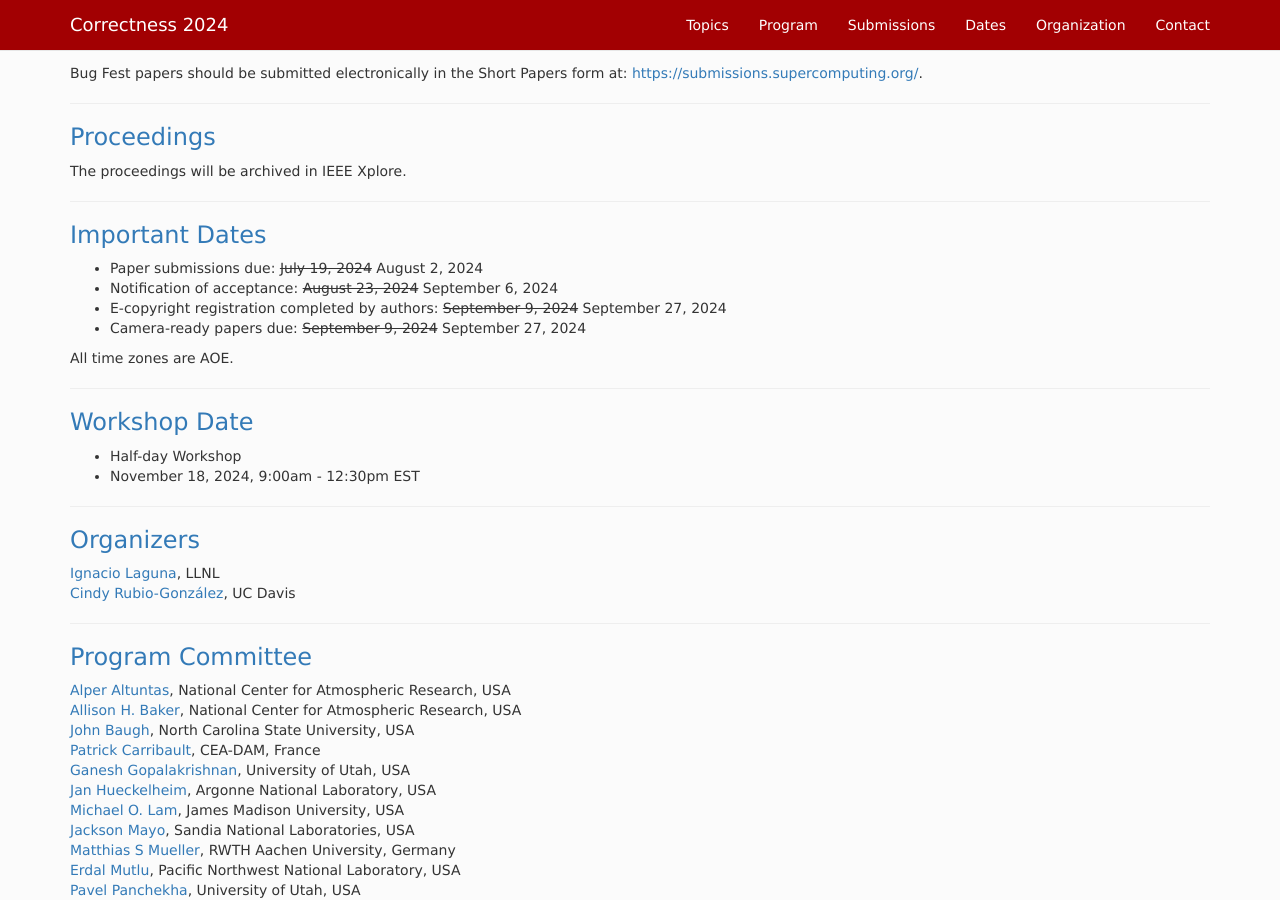
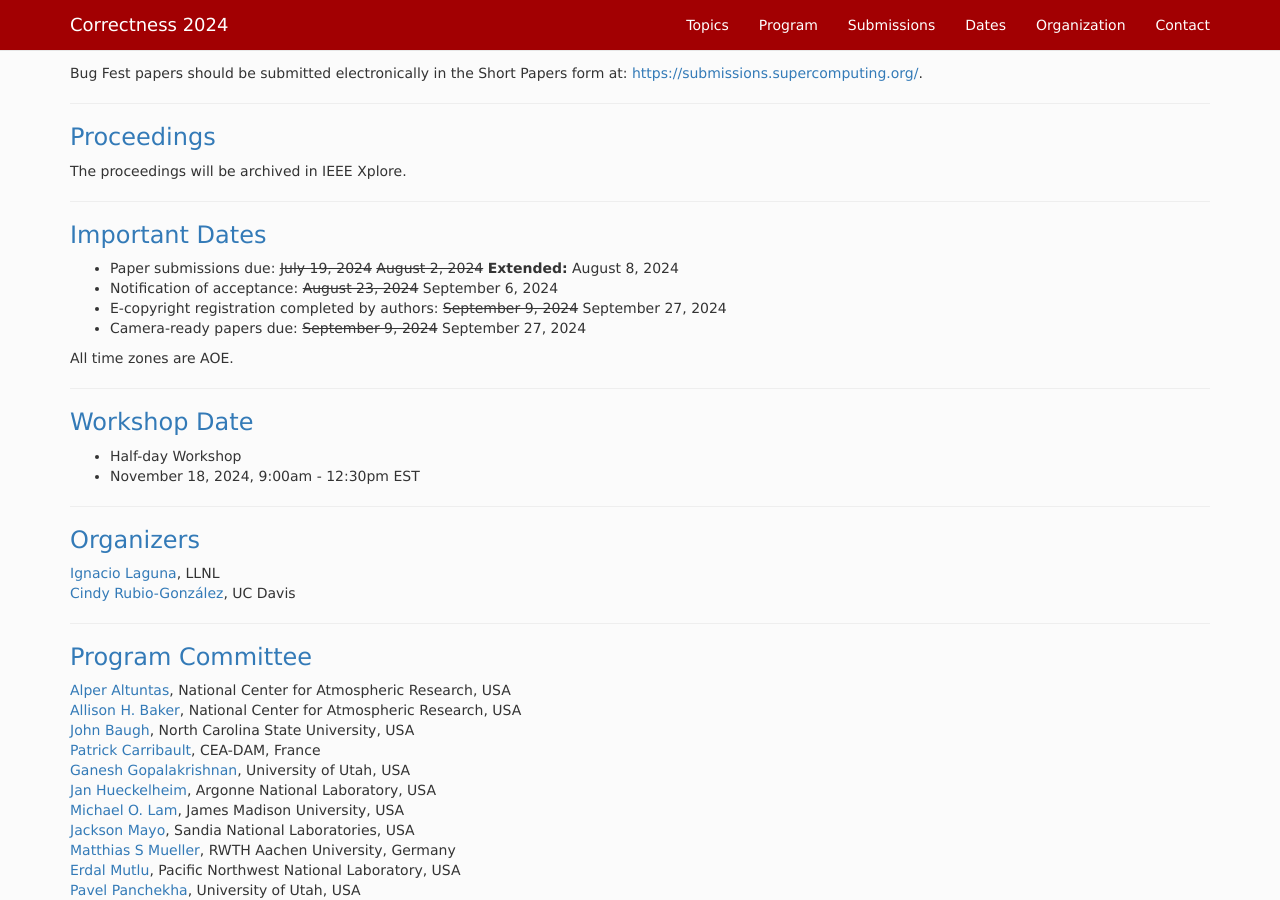
Before and after one commit to correctness-workshop/2024, a Jekyll site: the page built from index.md, in a window 1280 px wide and 900 px high, scrolled down 1909 px. Built offline with Jekyll 4.4.1, drawn with Linux system fonts in a browser that asks for light colours; nearby versions of some CDN libraries; the list of posts is cut into pages by our own code.

Commit message:
Update index.md

```diff
--- a/index.md
+++ b/index.md
@@ -105,7 +105,7 @@ The proceedings will be archived in IEEE Xplore.
 * Camera-ready papers due: TBD
 -->
 
-* Paper submissions due: ~~July 19, 2024~~ August 2, 2024
+* Paper submissions due: ~~July 19, 2024~~ ~~August 2, 2024~~ **Extended:** August 8, 2024
 * Notification of acceptance: ~~August 23, 2024~~ September 6, 2024
 * E-copyright registration completed by authors: ~~September 9, 2024~~ September 27, 2024
 * Camera-ready papers due: ~~September 9, 2024~~ September 27, 2024
```
